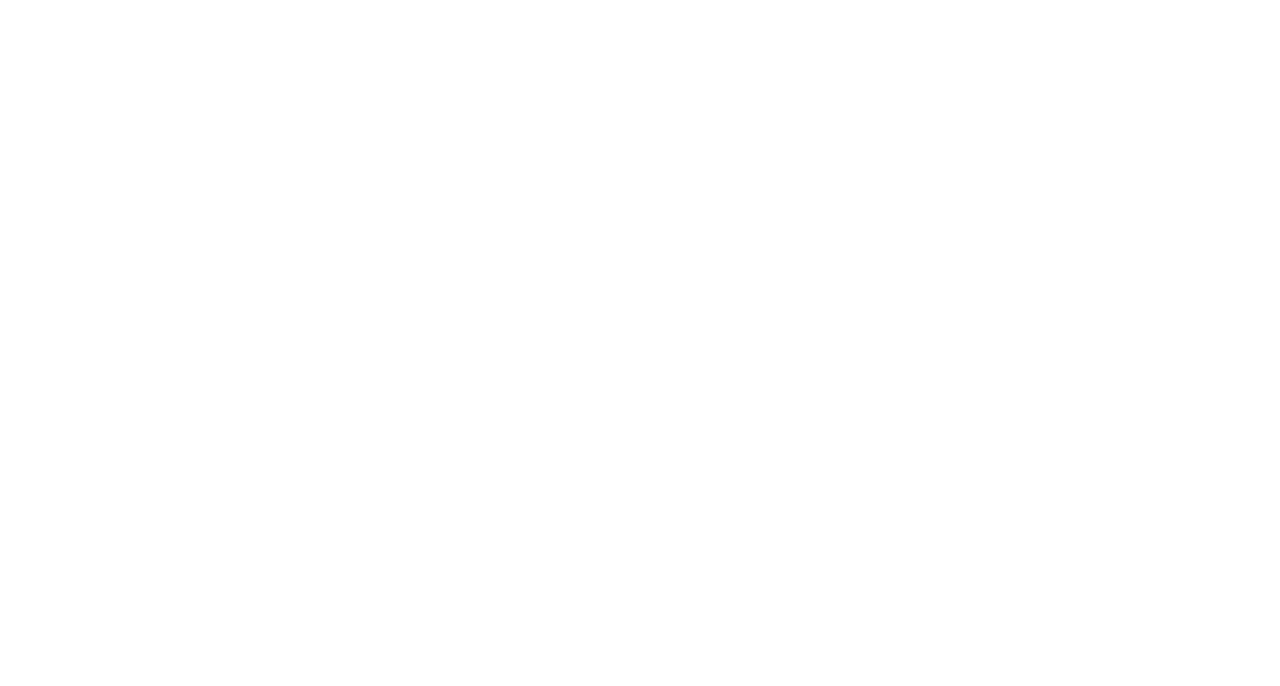
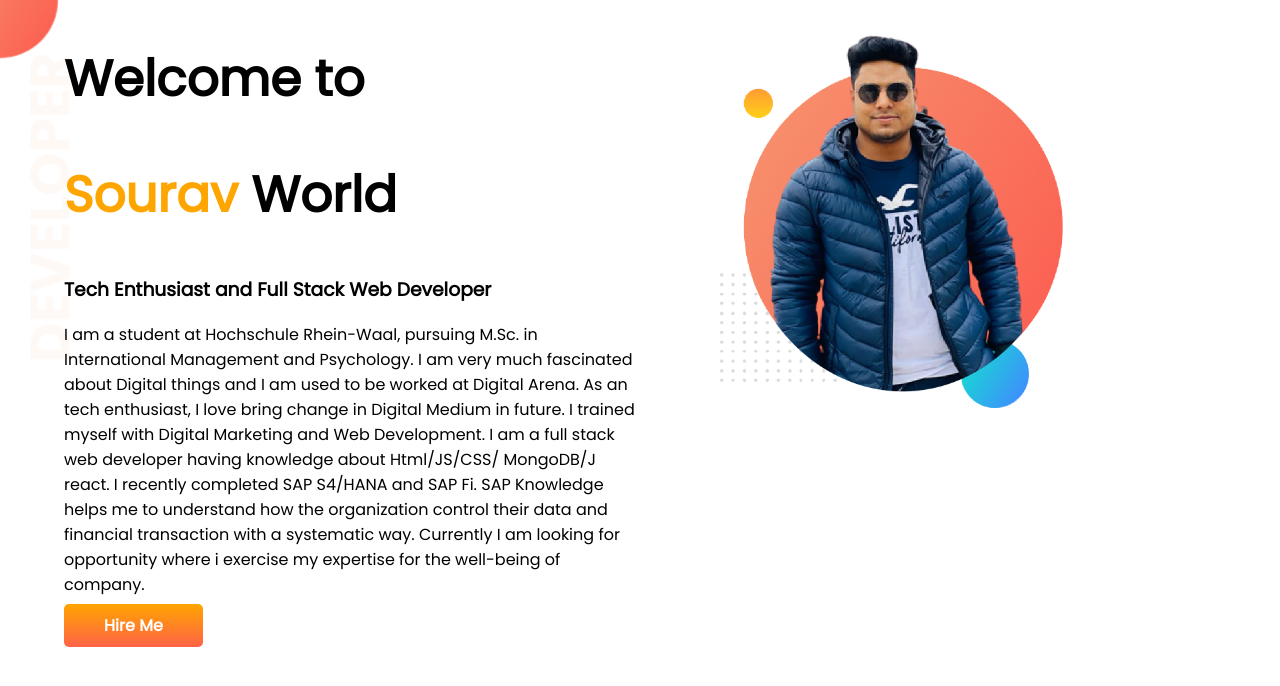
Before and after one commit to mdsourav22/Developer-Portfolio, a plain HTML site: page index.html in a window 1280 px wide. Drawn offline with Linux system fonts and the light colour scheme.

Commit message:
Top Banner added

```diff
--- a/index.html
+++ b/index.html
@@ -1,13 +1,36 @@
 <!DOCTYPE html>
 <html lang="en">
+
 <head>
     <meta charset="UTF-8">
     <meta http-equiv="X-UA-Compatible" content="IE=edge">
     <meta name="viewport" content="width=device-width, initial-scale=1.0">
     <title>Sourav Portfolio</title>
     <link rel="stylesheet" href="style.css">
+    <link rel="preconnect" href="https://fonts.googleapis.com">
+    <link rel="preconnect" href="https://fonts.gstatic.com" crossorigin>
+    <link href="https://fonts.googleapis.com/css2?family=Poppins&display=swap" rel="stylesheet">
 </head>
+
 <body>
+    <section class="top-banner">
+        <div class="half-width">
+            <h1>Welcome to</h1>
+            <h1> <span class="color-name"> Sourav </span> World</h1>
+            <h3> Tech Enthusiast and Full Stack Web Developer</h3>
+            <p>I am a student at Hochschule Rhein-Waal, pursuing M.Sc. in International Management and Psychology. I am
+                very much fascinated about Digital things and I am used to be worked at Digital Arena. As an tech
+                enthusiast, I love bring change in Digital Medium in future. I trained myself with Digital Marketing and
+                Web Development. I am a full stack web developer having knowledge about Html/JS/CSS/ MongoDB/J react. I
+                recently completed SAP S4/HANA and SAP Fi. SAP Knowledge helps me to understand how the organization
+                control their data and financial transaction with a systematic way. Currently I am looking for
+                opportunity where i exercise my expertise for the well-being of company.</p>
+            <a class="link-button" target="_blank" href="https://www.linkedin.com/in/md-sourav">Hire Me</a>
+        </div>
+        <div class="half-width">
+            <img src="images/sourav.png">
+        </div>
+    </section>
+</body>
 
-</body>
 </html>
--- a/style.css
+++ b/style.css
@@ -0,0 +1,39 @@
+body {
+    font-family: 'Poppins', sans-serif;
+    margin: 0px;
+}
+
+h1 {
+    font-size: 50px;
+}
+
+.color-name {
+    color: orange;
+}
+
+section {
+    display: flex;
+}
+
+.half-width {
+    width: 50%;
+    padding-left: 5%;
+}
+
+.half-width img {
+    width: 65%;
+}
+
+.link-button {
+    text-decoration: none;
+    background-image: linear-gradient(orange, tomato);
+    color: white;
+    font-weight: 800;
+    padding: 10px 40px;
+    border-radius: 5px;
+}
+
+.top-banner {
+    background-image: url(images/top-banner.png);
+    background-repeat: no-repeat;
+}
```
Also changed, not shown: images/dream-bg.png (added), images/exp-bg.png (added), images/sourav.png (added), images/sourav1.png (added), images/top-banner.png (added).
